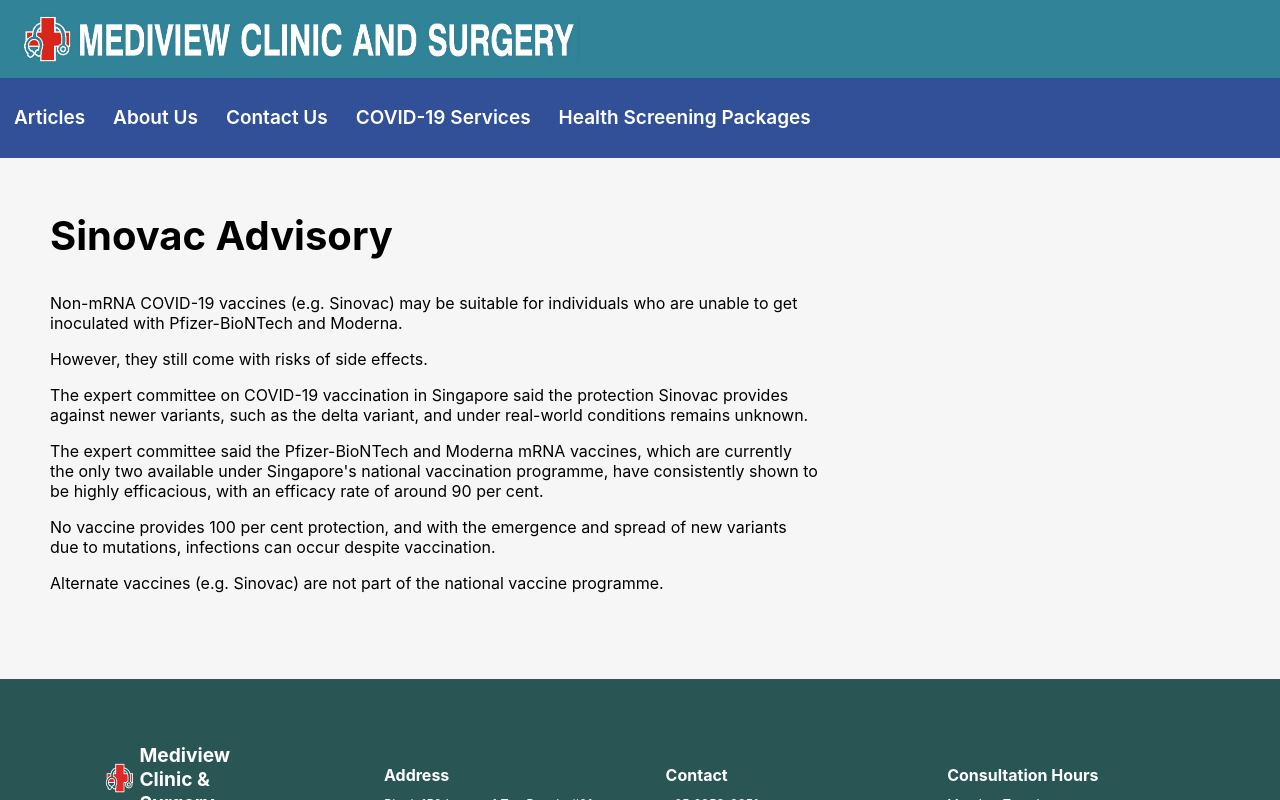
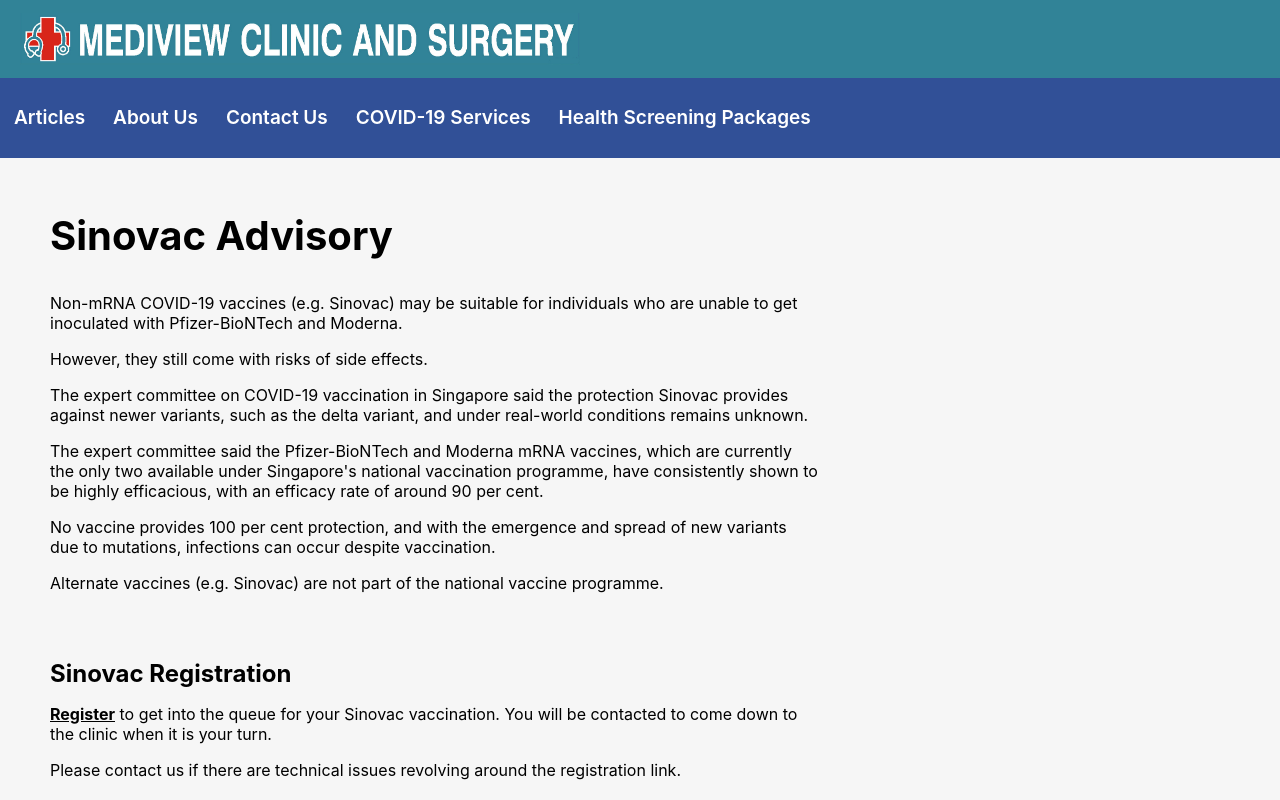
Before and after one commit to AbsoluteGibs/commercial-clinic-mediview, a React (Create React App) app in the folder frontend/: page /sinovac-advisory in a window 1280 px wide. Shown: the top 800 px of the page. Built offline with nearby package versions, Linux system fonts and the light colour scheme.

Commit message:
included registration link for vaccine

```diff
--- a/frontend/src/pages/SinovacAdvisory.js
+++ b/frontend/src/pages/SinovacAdvisory.js
@@ -32,17 +32,17 @@ function SinovacAdvisory()
                 </p>
             </section>
             <div className="top-padding-50" />
-            {/* <section>
+            <section>
                 <h2>
                     Sinovac Registration
                 </h2>
                 <p>
-                    <a style={{textDecoration: 'none', color: 'black'}} href="https://www.google.com" target="_blank" rel="noopener noreferrer"><b><u>Register</u></b></a> to get into the queue for your Sinovac vaccination. You will be contacted to come down to the clinic when it is your turn.
+                    <a style={{textDecoration: 'none', color: 'black'}} href="https://forms.gle/9MBvJZyvdc4Uck3A8" target="_blank" rel="noopener noreferrer"><b><u>Register</u></b></a> to get into the queue for your Sinovac vaccination. You will be contacted to come down to the clinic when it is your turn.
                 </p>
                 <p>
                     Please contact us if there are technical issues revolving around the registration link.
                 </p>
-            </section> */}
+            </section>
         </div>
     )
 }
```
